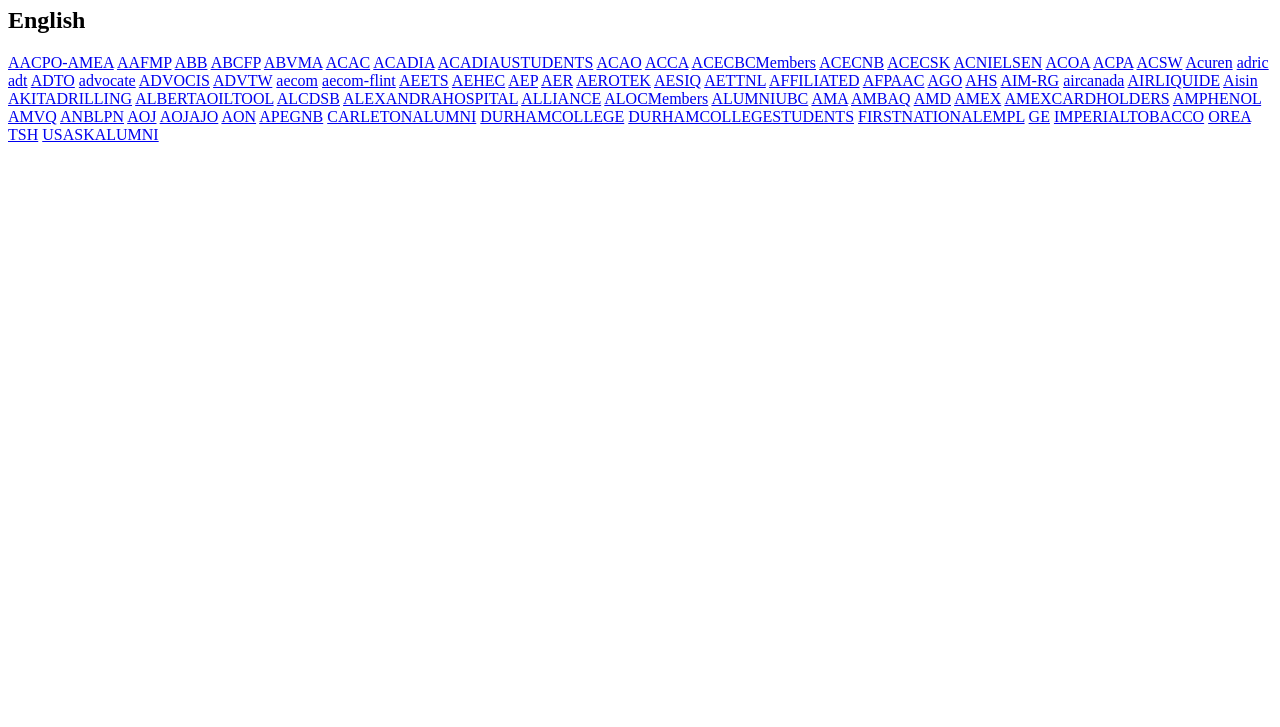
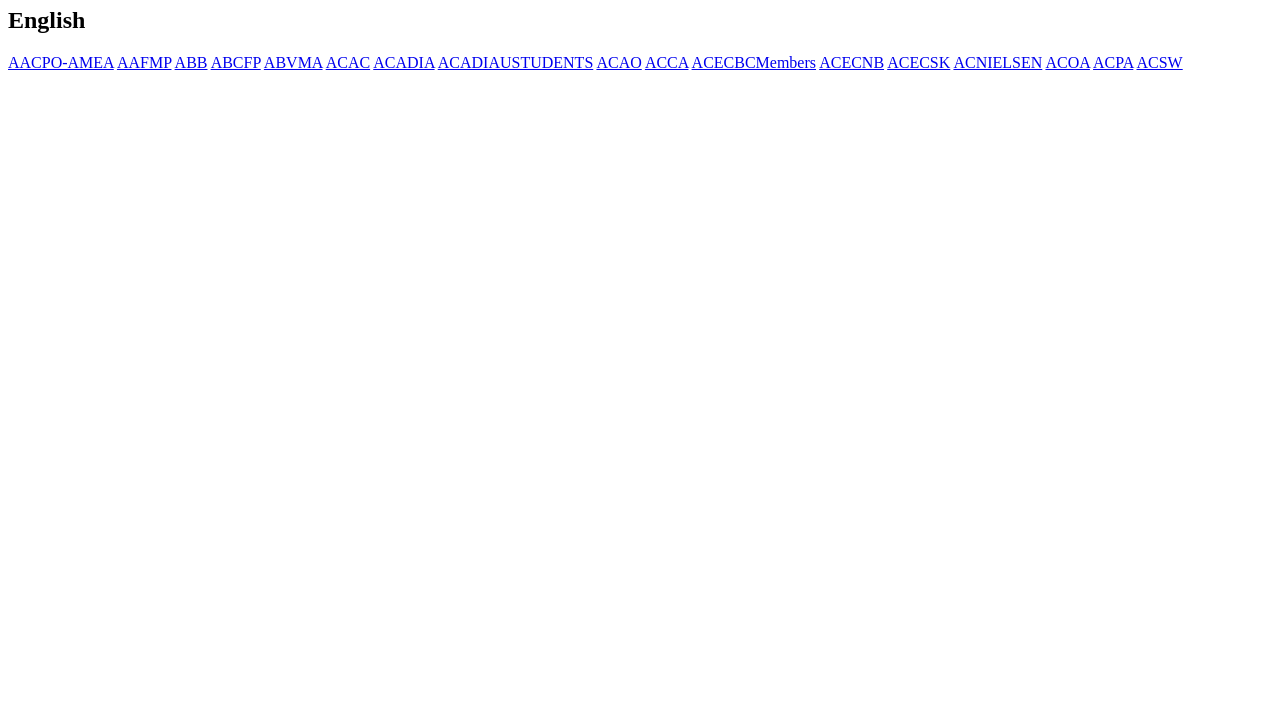
Before and after one commit to pkhushboo/TDIMigration, a plain HTML site: page index.html in a window 1280 px wide. Shown: the part 73-800 px from the top of the page. Drawn offline with Linux system fonts and the light colour scheme.

Commit message:
Update index.html

```diff
--- a/index.html
+++ b/index.html
@@ -20,58 +20,7 @@
 <a href="https://www.tdinsurance.com/affinity/ACOA" target="_self">ACOA</a>
 <a href="https://www.tdinsurance.com/affinity/ACPA" target="_self">ACPA</a>
 <a href="https://www.tdinsurance.com/affinity/ACSW" target="_self">ACSW</a>
-<a href="https://www.tdinsurance.com/group/Acuren" target="_self">Acuren</a>
-<a href="https://www.tdinsurance.com/affinity/adric" target="_self">adric</a>
-<a href="https://www.tdinsurance.com/group/adt" target="_self">adt</a>
-<a href="https://www.tdinsurance.com/affinity/ADTO" target="_self">ADTO</a>
-<a href="https://www.tdinsurance.com/group/advocate" target="_self">advocate</a>
-<a href="https://www.tdinsurance.com/group/ADVOCIS" target="_self">ADVOCIS</a>
-<a href="https://www.tdinsurance.com/group/ADVTW" target="_self">ADVTW</a>
-<a href="https://www.tdinsurance.com/group/aecom" target="_self">aecom</a>
-<a href="https://www.tdinsurance.com/group/aecom-flint" target="_self">aecom-flint</a>
-<a href="https://www.tdinsurance.com/affinity/AEETS" target="_self">AEETS</a>
-<a href="https://www.tdinsurance.com/affinity/AEHEC" target="_self">AEHEC</a>
-<a href="https://www.tdinsurance.com/affinity/AEP" target="_self">AEP</a>
-<a href="https://www.tdinsurance.com/group/AER" target="_self">AER</a>
-<a href="https://www.tdinsurance.com/group/AEROTEK" target="_self">AEROTEK</a>
-<a href="https://www.tdinsurance.com/group/AESIQ" target="_self">AESIQ</a>
-<a href="https://www.tdinsurance.com/affinity/AETTNL" target="_self">AETTNL</a>
-<a href="https://www.tdinsurance.com/group/AFFILIATED" target="_self">AFFILIATED</a>
-<a href="https://www.tdinsurance.com/group/AFPAAC" target="_self">AFPAAC</a>
-<a href="https://www.tdinsurance.com/group/AGO" target="_self">AGO</a>
-<a href="https://www.tdinsurance.com/group/AHS" target="_self">AHS</a>
-<a href="https://www.tdinsurance.com/group/AIM-RG" target="_self">AIM-RG</a>
-<a href="https://www.tdinsurance.com/group/aircanada" target="_self">aircanada</a>
-<a href="https://www.tdinsurance.com/group/AIRLIQUIDE" target="_self">AIRLIQUIDE</a>
-<a href="https://www.tdinsurance.com/group/Aisin" target="_self">Aisin</a>
-<a href="https://www.tdinsurance.com/group/AKITADRILLING" target="_self">AKITADRILLING</a>
-<a href="https://www.tdinsurance.com/group/ALBERTAOILTOOL" target="_self">ALBERTAOILTOOL</a>
-<a href="https://www.tdinsurance.com/group/ALCDSB" target="_self">ALCDSB</a>
-<a href="https://www.tdinsurance.com/group/ALEXANDRAHOSPITAL" target="_self">ALEXANDRAHOSPITAL</a>
-<a href="https://www.tdinsurance.com/group/ALLIANCE" target="_self">ALLIANCE</a>
-<a href="https://www.tdinsurance.com/affinity/ALOCMembers" target="_self">ALOCMembers</a>
-<a href="https://www.tdinsurance.com/affinity/ALUMNIUBC" target="_self">ALUMNIUBC</a>
-<a href="https://www.tdinsurance.com/affinity/AMA" target="_self">AMA</a>
-<a href="https://www.tdinsurance.com/affinity/AMBAQ" target="_self">AMBAQ</a>
-<a href="https://www.tdinsurance.com/group/AMD" target="_self">AMD</a>
-<a href="https://www.tdinsurance.com/group/AMEX" target="_self">AMEX</a>
-<a href="https://www.tdinsurance.com/group/AMEXCARDHOLDERS" target="_self">AMEXCARDHOLDERS</a>
-<a href="https://www.tdinsurance.com/group/AMPHENOL" target="_self">AMPHENOL</a>
-<a href="https://www.tdinsurance.com/affinity/AMVQ" target="_self">AMVQ</a>
-<a href="https://www.tdinsurance.com/affinity/ANBLPN" target="_self">ANBLPN</a>
-<a href="https://www.tdinsurance.com/group/AOJ" target="_self">AOJ</a>
-<a href="https://www.tdinsurance.com/affinity/AOJAJO" target="_self">AOJAJO</a>
-<a href="https://www.tdinsurance.com/affinity/AON" target="_self">AON</a>
-<a href="https://www.tdinsurance.com/affinity/APEGNB" target="_self">APEGNB</a>
-<a href="https://www.tdinsurance.com/affinity/CARLETONALUMNI" target="_self">CARLETONALUMNI</a>
-<a href="https://www.tdinsurance.com/affinity/DURHAMCOLLEGE" target="_self">DURHAMCOLLEGE</a>
-<a href="https://www.tdinsurance.com/affinity/DURHAMCOLLEGESTUDENTS" target="_self">DURHAMCOLLEGESTUDENTS</a>
-<a href="https://www.tdinsurance.com/group/FIRSTNATIONALEMPL" target="_self">FIRSTNATIONALEMPL</a>
-<a href="https://www.tdinsurance.com/group/GE" target="_self">GE</a>
-<a href="https://www.tdinsurance.com/affinity/IMPERIALTOBACCO" target="_self">IMPERIALTOBACCO</a>
-<a href="https://www.tdinsurance.com/group/OREA" target="_self">OREA</a>
-<a href="https://www.tdinsurance.com/group/TSH" target="_self">TSH</a>
-<a href="https://www.tdinsurance.com/affinity/USASKALUMNI" target="_self">USASKALUMNI</a>
+
 
 	</body>
 </html>
```
